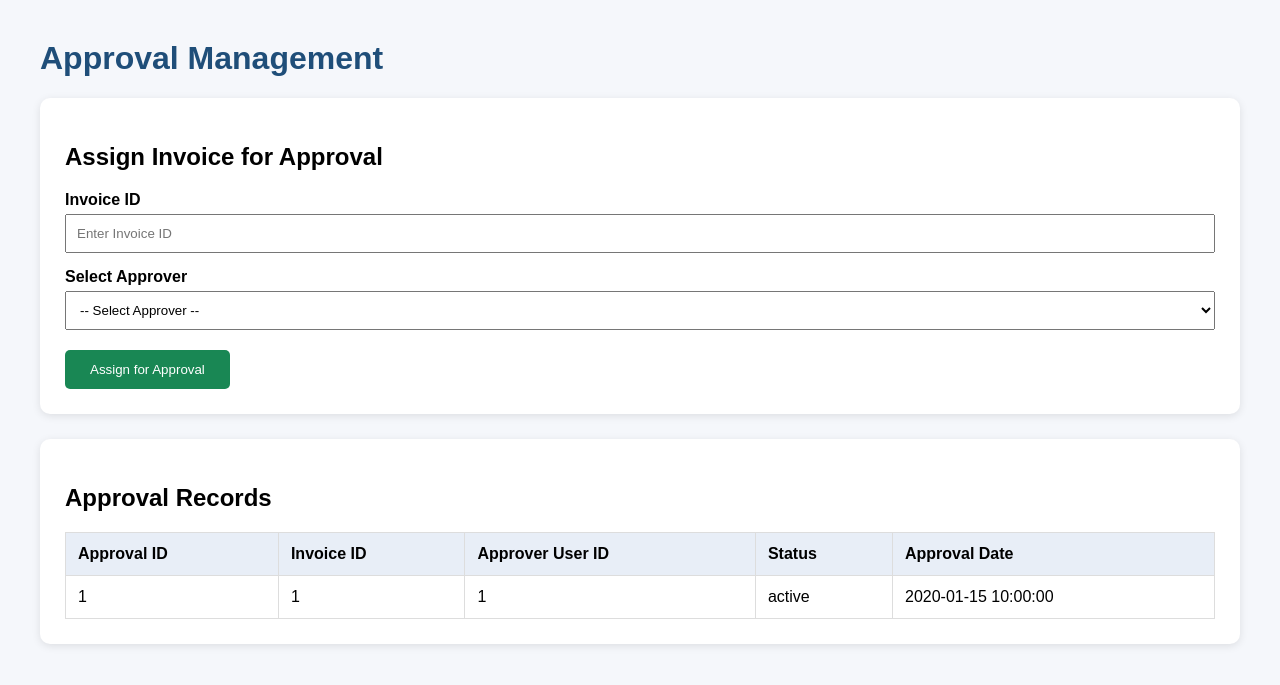
After one commit to Titus460/VIM_SPAR_v2, a Flask app: page /admin/approval in a window 1280 px wide. The commit adds this page. Shown: the top 685 px of the page. Run offline with Flask 3, Linux system fonts and the light colour scheme; the visitor is signed in with stand-in values (Sample User, id 1); tables that the repository leaves empty hold one stand-in row (values such as "Sample post").

Commit message:
added Titus && Sakshi's changes

```diff
--- /dev/null
+++ b/templates/vim_admin_approval.html
@@ -0,0 +1,153 @@
+<!DOCTYPE html>
+<html>
+<head>
+    <title>Approval Management</title>
+
+    <style>
+        body {
+            font-family: Arial, sans-serif;
+            margin: 40px;
+            background: #f5f7fb;
+        }
+
+        h1 {
+            color: #1f4e79;
+        }
+
+        .card {
+            background: white;
+            padding: 25px;
+            border-radius: 10px;
+            margin-bottom: 25px;
+            box-shadow: 0 2px 8px rgba(0,0,0,0.1);
+        }
+
+        label {
+            display: block;
+            margin-top: 15px;
+            margin-bottom: 5px;
+            font-weight: bold;
+        }
+
+        input, select {
+            width: 100%;
+            padding: 10px;
+            box-sizing: border-box;
+        }
+
+        button {
+            margin-top: 20px;
+            padding: 12px 25px;
+            background: #198754;
+            color: white;
+            border: none;
+            border-radius: 5px;
+            cursor: pointer;
+        }
+
+        table {
+            width: 100%;
+            border-collapse: collapse;
+            margin-top: 15px;
+        }
+
+        th, td {
+            padding: 12px;
+            border: 1px solid #ddd;
+            text-align: left;
+        }
+
+        th {
+            background: #e8eef7;
+        }
+    </style>
+</head>
+
+<body>
+
+    <h1>Approval Management</h1>
+
+    <div class="card">
+
+        <h2>Assign Invoice for Approval</h2>
+
+        <form method="POST">
+
+            <label>Invoice ID</label>
+
+            <input
+                type="number"
+                name="invoice_id"
+                placeholder="Enter Invoice ID"
+                required
+            >
+
+            <label>Select Approver</label>
+
+            <select name="approver_user_id" required>
+
+                <option value="">-- Select Approver --</option>
+
+                {% for user in approvers %}
+                    <option value="{{ user.UserID }}">
+                        {{ user.Username }} ({{ user.Email }})
+                    </option>
+                {% endfor %}
+
+            </select>
+
+            <button type="submit">
+                Assign for Approval
+            </button>
+
+        </form>
+
+    </div>
+
+
+    <div class="card">
+
+        <h2>Approval Records</h2>
+
+        <table>
+
+            <thead>
+                <tr>
+                    <th>Approval ID</th>
+                    <th>Invoice ID</th>
+                    <th>Approver User ID</th>
+                    <th>Status</th>
+                    <th>Approval Date</th>
+                </tr>
+            </thead>
+
+            <tbody>
+
+                {% for approval in approvals %}
+
+                <tr>
+                    <td>{{ approval.ApprovalID }}</td>
+                    <td>{{ approval.InvoiceID }}</td>
+                    <td>{{ approval.ApproverUserID }}</td>
+                    <td>{{ approval.ApprovalStatus }}</td>
+                    <td>{{ approval.ApprovalDate }}</td>
+                </tr>
+
+                {% else %}
+
+                <tr>
+                    <td colspan="5">
+                        No approval records found.
+                    </td>
+                </tr>
+
+                {% endfor %}
+
+            </tbody>
+
+        </table>
+
+    </div>
+
+</body>
+</html>
--- a/vim/vim_controller.py
+++ b/vim/vim_controller.py
@@ -2,10 +2,11 @@ from importlib.resources import files
 import mimetypes
 import time
 from pathlib import Path
+from datetime import datetime
 
 from flask import app, render_template, redirect, request, url_for, flash, session, Response
 from yaml import load_all
-from vim_database.models import User, Vendor, ValidationResult, RejectedDocument
+from vim_database.models import User, Vendor, ValidationResult, RejectedDocument, Approval
 from vim_database.models import SystemConfiguration
 from vim_database.database import db
 from functools import wraps
@@ -35,6 +36,16 @@ def register_routes(app):
             return view(*args, **kwargs)
         return wrapped
 
+    # ---------------added for approver--------------------
+    def approver_required(view):
+       @wraps(view)
+       def wrapped(*args, **kwargs):
+           if session.get('role') != 'approver':
+               flash("Approver access required.", "danger")
+               return redirect(url_for('login'))
+           return view(*args, **kwargs)
+       return wrapped
+
     # ---------------- HOME ROUTE ----------------
     @app.route('/')
     def home():
@@ -65,6 +76,8 @@ def register_routes(app):
                     flash(f"Welcome back, {this_user.Username}!", "success")
                     if this_user.Role == 'admin':
                         return redirect(url_for('admin_activities'))
+                    elif this_user.Role == 'approver':
+                        return redirect(url_for('approver_approvals'))
                     else:
                         return redirect(url_for('user_home', user_id=this_user.UserID))
                 else:
@@ -257,6 +270,108 @@ def register_routes(app):
             user=user,
             vendors=vendors
         )
+
+    # -----------added for approver-----------------
+    @app.route('/admin/approval', methods=['GET', 'POST'])
+    @admin_required
+    def admin_approval():
+
+        approvers = User.query.filter_by(
+            Role='approver',
+            IsActive=True
+        ).all()
+
+        if request.method == 'POST':
+
+            invoice_id = request.form.get('invoice_id')
+            approver_user_id = request.form.get('approver_user_id')
+
+            approver = User.query.filter_by(
+                UserID=approver_user_id,
+                Role='approver',
+                IsActive=True
+            ).first()
+
+            if not approver:
+                flash("Selected user is not an active approver.", "danger")
+                return redirect(url_for('admin_approval'))
+
+            # -------Added ApprovalDate when the invoice is assigned to an approver--------
+            approval = Approval(
+                InvoiceID=invoice_id,
+                ApproverUserID=approver.UserID,
+                ApprovalStatus='Pending',
+                ApprovalDate=datetime.now()
+            )
+
+            db.session.add(approval)
+            db.session.commit()
+
+            flash(
+                f"Invoice assigned to {approver.Username}.",
+                "success"
+            )
+
+            return redirect(url_for('admin_approval'))
+
+        approvals = Approval.query.order_by(
+            Approval.ApprovalID.desc()
+        ).all()
+
+        return render_template(
+            'vim_admin_approval.html',
+            approvers=approvers,
+            approvals=approvals
+        )
+
+     # --------------------Added Approver Approval page----------------------------
+    @app.route('/approver/approvals')
+    @approver_required
+    def approver_approvals():
+
+        approver_user_id = session.get('user_id')
+
+        approvals = Approval.query.filter_by(
+            ApproverUserID=approver_user_id,
+            ApprovalStatus='Pending'
+        ).order_by(
+            Approval.ApprovalID.desc()
+        ).all()
+
+        return render_template(
+            'vim_approver_approvals.html',
+            approvals=approvals
+        )
+    # ---------------Added Approve/Reject route--------------------
+    @app.route('/approver/decision/<int:approval_id>', methods=['POST'])
+    @approver_required
+    def approver_decision(approval_id):
+
+        approver_user_id = session.get('user_id')
+
+        approval = Approval.query.filter_by(
+            ApprovalID=approval_id,
+            ApproverUserID=approver_user_id,
+            ApprovalStatus='Pending'
+        ).first_or_404()
+
+        decision = request.form.get('decision')
+
+        if decision not in ['Approved', 'Rejected']:
+           flash("Invalid approval decision.", "danger")
+           return redirect(url_for('approver_approvals'))
+
+        approval.ApprovalStatus = decision
+        approval.ApprovalDate = datetime.now()
+
+        db.session.commit()
+
+        flash(
+             f"Invoice {decision.lower()} successfully.",
+             "success"
+        )
+
+        return redirect(url_for('approver_approvals'))
 
     # -----------------VENDOR Management ------------------------
 
```
Also changed, not shown: templates/vim_admin_dashboard.html (renamed from templates/vim_admin_dashboard_ori.html, +12 -6 lines), templates/vim_approver_approvals.html (added, +152 -0 lines).
